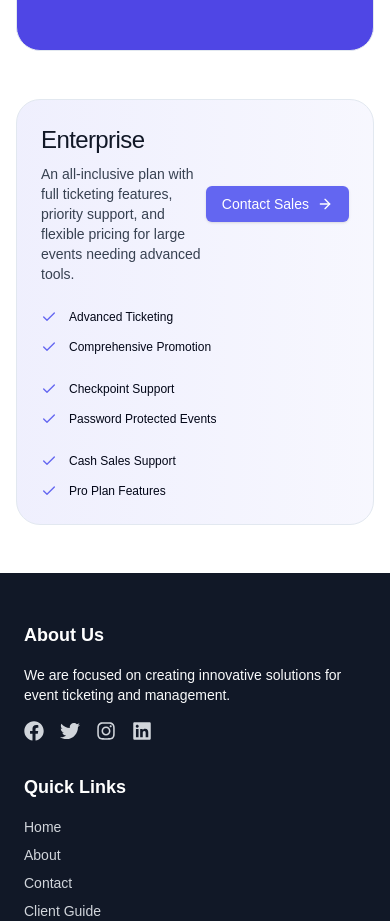
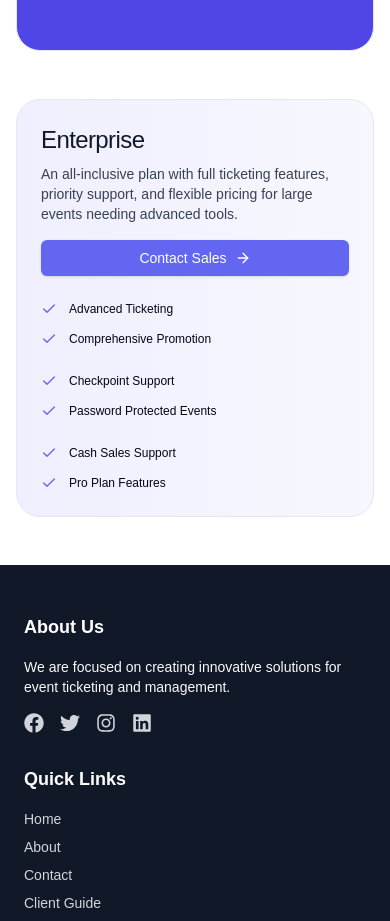
Before and after one commit to nanayawdev/event-ticketing-app, a React (Vite) app: page /pricing in a window 390 px wide. Shown: the part 3500-4421 px from the top of the page. Built offline with nearby package versions, Linux system fonts and the light colour scheme; no server answers.

Commit message:
I have positioned the Contact Sales button at the bottom of the text on mobile and tablet devices,

```diff
--- a/src/components/Pricing/Pricing.jsx
+++ b/src/components/Pricing/Pricing.jsx
@@ -186,14 +186,14 @@ export default function Component() {
         <div className="mt-12">
           <Card className="relative bg-gradient-to-r from-primary-500/10 to-primary-500/5 dark:bg-gray-900 rounded-3xl shadow-none">
             <CardHeader>
-              <div className="flex items-center justify-between">
+              <div className="flex flex-col md:flex-row md:items-center md:justify-between gap-4">
                 <div>
                   <CardTitle className="text-2xl font-medium">Enterprise</CardTitle>
                   <p className="text-sm text-muted-foreground mt-2 max-w-2xl">
                     An all-inclusive plan with full ticketing features, priority support, and flexible pricing for large events needing advanced tools.
                   </p>
                 </div>
-                <Button variant="default" className="bg-primary-500 text-white hover:bg-primary-400 flex items-center gap-2">
+                <Button variant="default" className="bg-primary-500 text-white hover:bg-primary-400 flex items-center gap-2 w-full md:w-auto">
                   Contact Sales
                   <ArrowRight className="h-4 w-4" />
                 </Button>
```
